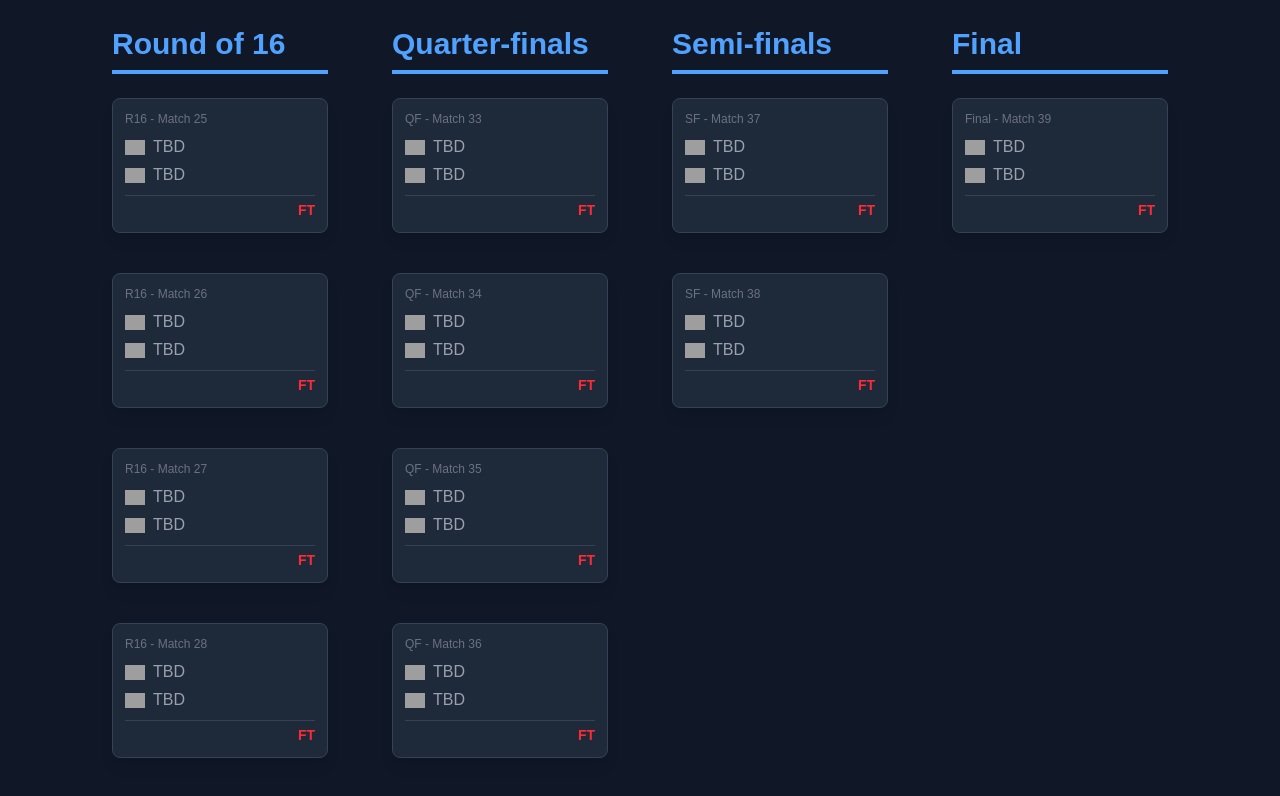
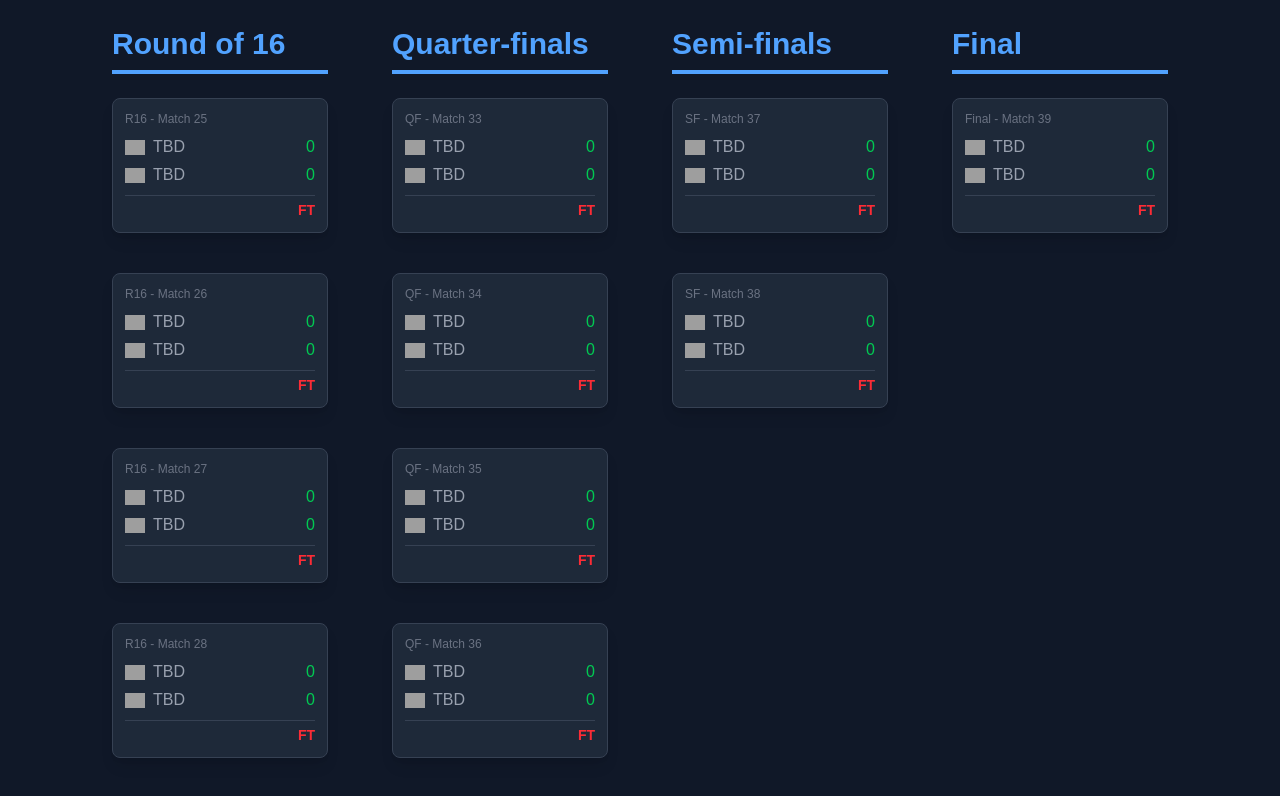
Before and after one commit to Aftab-Hossain35/FifA_Fixtures2025, a Next.js app: page / in a window 1280 px wide. Shown: the part 1620-2416 px from the top of the page. Built offline with nearby package versions, Linux system fonts and the light colour scheme; grey boxes are pictures that could not be loaded.

Commit message:
4 commit

```diff
--- a/components/KnockoutBracket.tsx
+++ b/components/KnockoutBracket.tsx
@@ -17,10 +17,17 @@ const RoundSection: React.FC<RoundProps> = ({ title, matches, roundName }) => (
     <div className="grid grid-cols-1 gap-6">
       {matches.map((match) => (
         <KnockoutMatchCard
-          key={match.id}
-          round={roundName}
-          {...match}
-        />
+        team1={match.team1}
+        team2={match.team2}
+        id={match.id}
+        score1={Number(match.score1)}
+        score2={Number(match.score2)}
+        status={match.status}
+        flag1={match.flag1}
+        flag2={match.flag2}
+        pso={match.pso}
+        round={roundName}
+      />
       ))}
     </div>
   </div>
```
